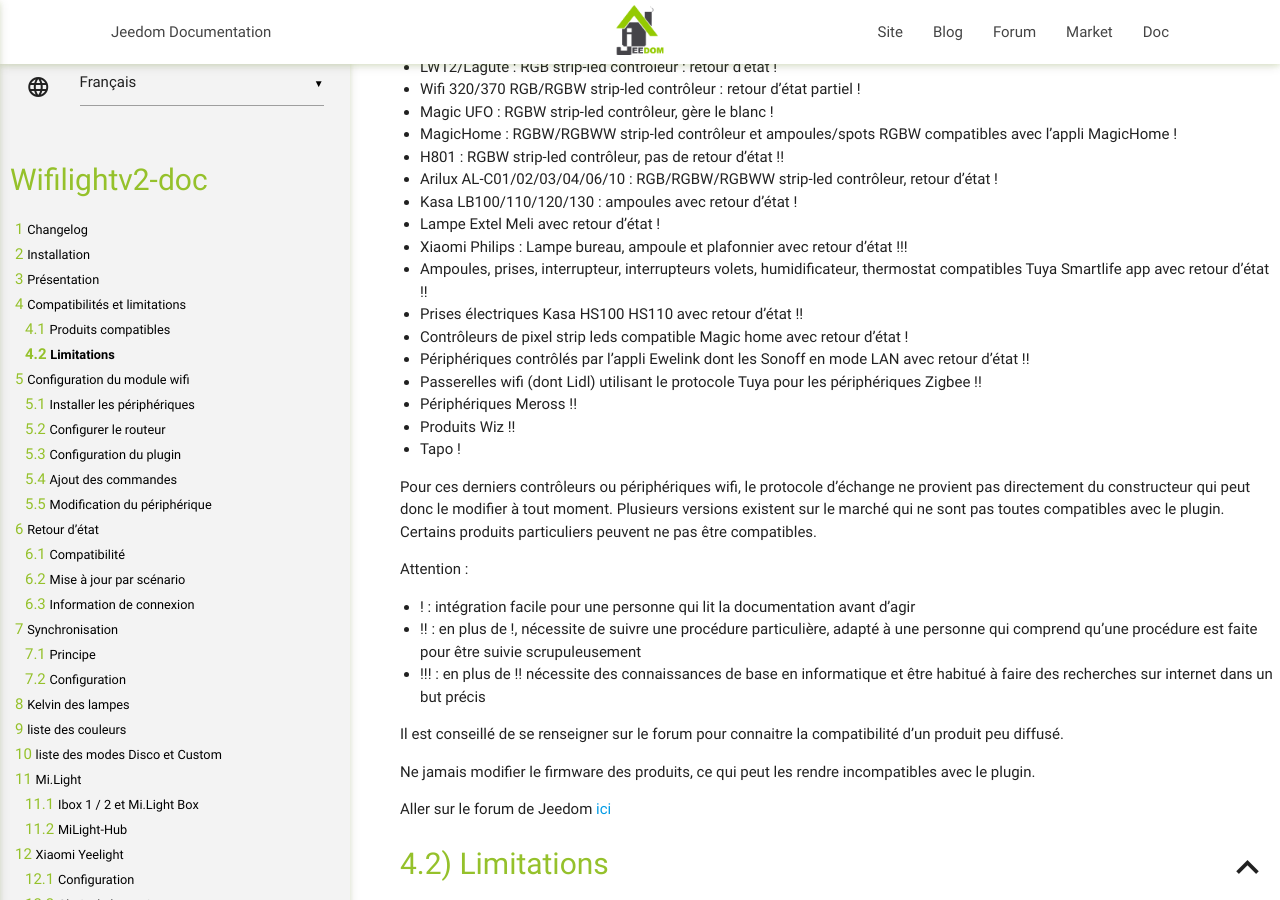
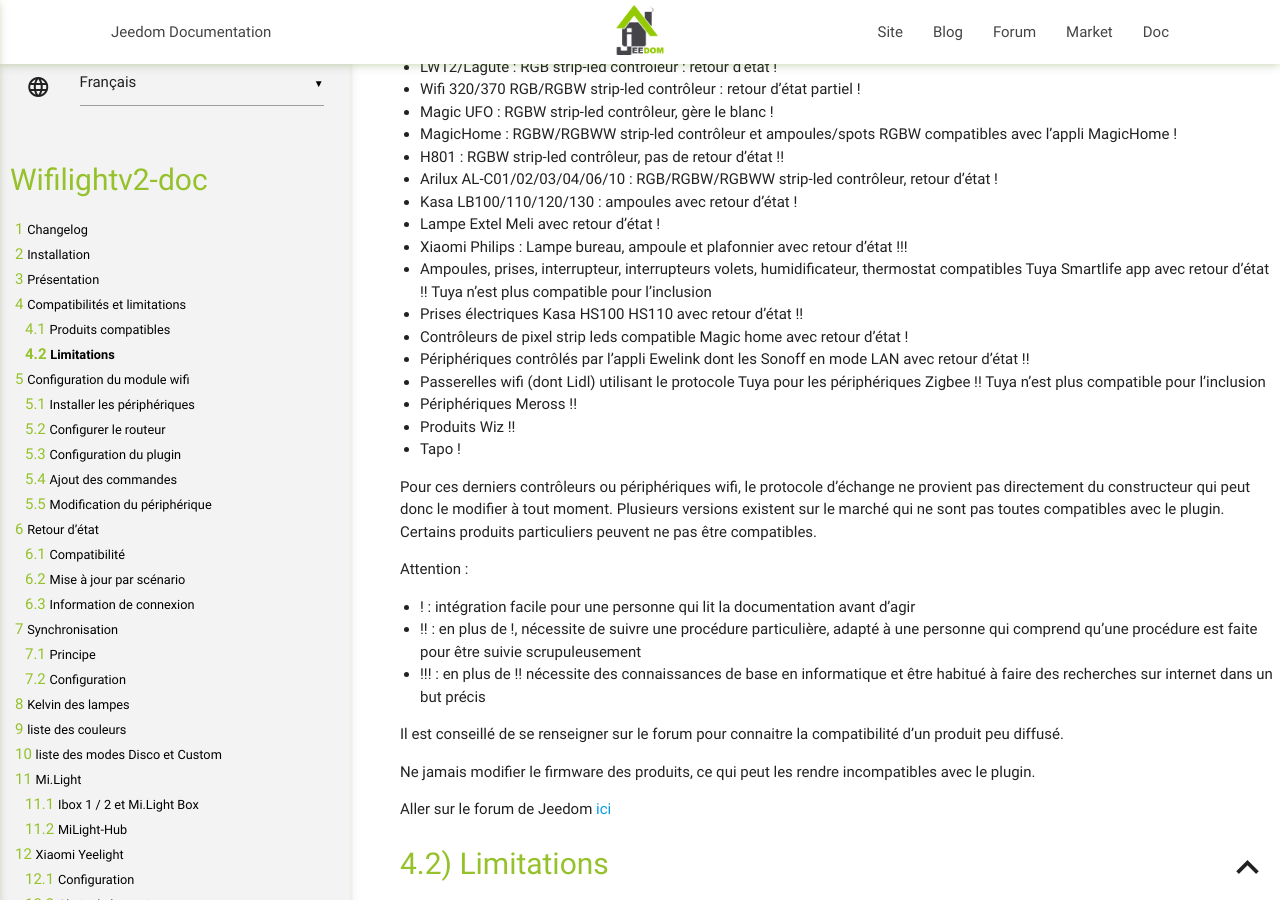
Before and after one commit to bcaro/wifilightV2-doc, a Jekyll site: the page built from docs/fr_FR/index.md, in a window 1280 px wide and 900 px high, scrolled down 1533 px. Built offline with Jekyll 4.4.1, drawn with Linux system fonts in a browser that asks for light colours; our own code applies the rules of GitHub Pages for plain Markdown files; some of the changed text lies outside the part shown.

Commit message:
doc Tuya HS

```diff
--- a/docs/fr_FR/index.md
+++ b/docs/fr_FR/index.md
@@ -71,11 +71,11 @@ Produits pouvant être compatibles et non garantis :
 -   Kasa LB100/110/120/130 : ampoules avec retour d’état !
 -   Lampe Extel Meli avec retour d'état !
 -   Xiaomi Philips : Lampe bureau, ampoule et plafonnier avec retour d'état !!!
--   Ampoules, prises, interrupteur, interrupteurs volets, humidificateur, thermostat compatibles Tuya Smartlife app avec retour d'état !!
+-   Ampoules, prises, interrupteur, interrupteurs volets, humidificateur, thermostat compatibles Tuya Smartlife app avec retour d'état !! Tuya n'est plus compatible pour l'inclusion
 -   Prises électriques Kasa HS100 HS110 avec retour d'état !!
 -   Contrôleurs de pixel strip leds compatible Magic home avec retour d'état !
 -	Périphériques contrôlés par l'appli Ewelink dont les Sonoff en mode LAN avec retour d'état !!
--	Passerelles wifi (dont Lidl) utilisant le protocole Tuya pour les périphériques Zigbee !!
+-	Passerelles wifi (dont Lidl) utilisant le protocole Tuya pour les périphériques Zigbee !! Tuya n'est plus compatible pour l'inclusion
 -   Périphériques Meross !!
 -	Produits Wiz !!
 -   Tapo !
@@ -197,7 +197,7 @@ Vous pouvez alors passer à la configuration du plugin wifilightV2.
 
 wifilightV2 ne crée pas les périphériques automatiquement sauf :
 
--   Tuya Smartlife
+-   Tuya Smartlife : Tuya n'est plus compatible pour l'inclusion
 -   Ewelink
 -   Govee
 -	Tapo
@@ -599,6 +599,8 @@ Pour les périphériques non présents dans cette liste ou si la configuration n
 
 # Tuya Smartlife et cloud Tuya
 
+Tuya n'est plus compatible pour l'inclusion
+
 La création de la plupart des appareils Tuya et Tuya/Zigbee est automatique en récupérant dans le cloud Tuya leurs informations de configuration. Pour cela, les périphériques doivent fonctionner dans l'application Tuya Smartlife. Cependant, par la suite, l'accès aux appareils reste local.
 
 Les appareils Tuya utilisent différents protocoles :
```
